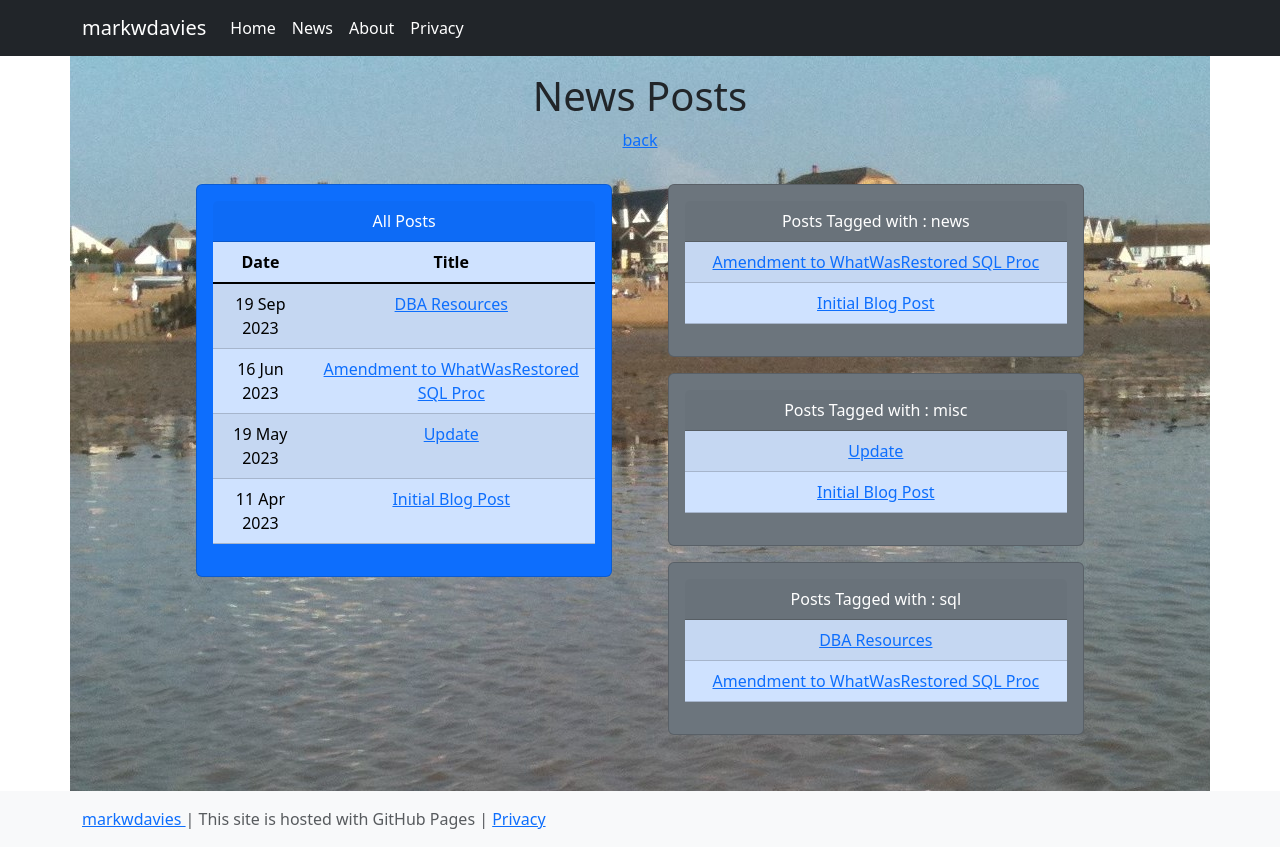
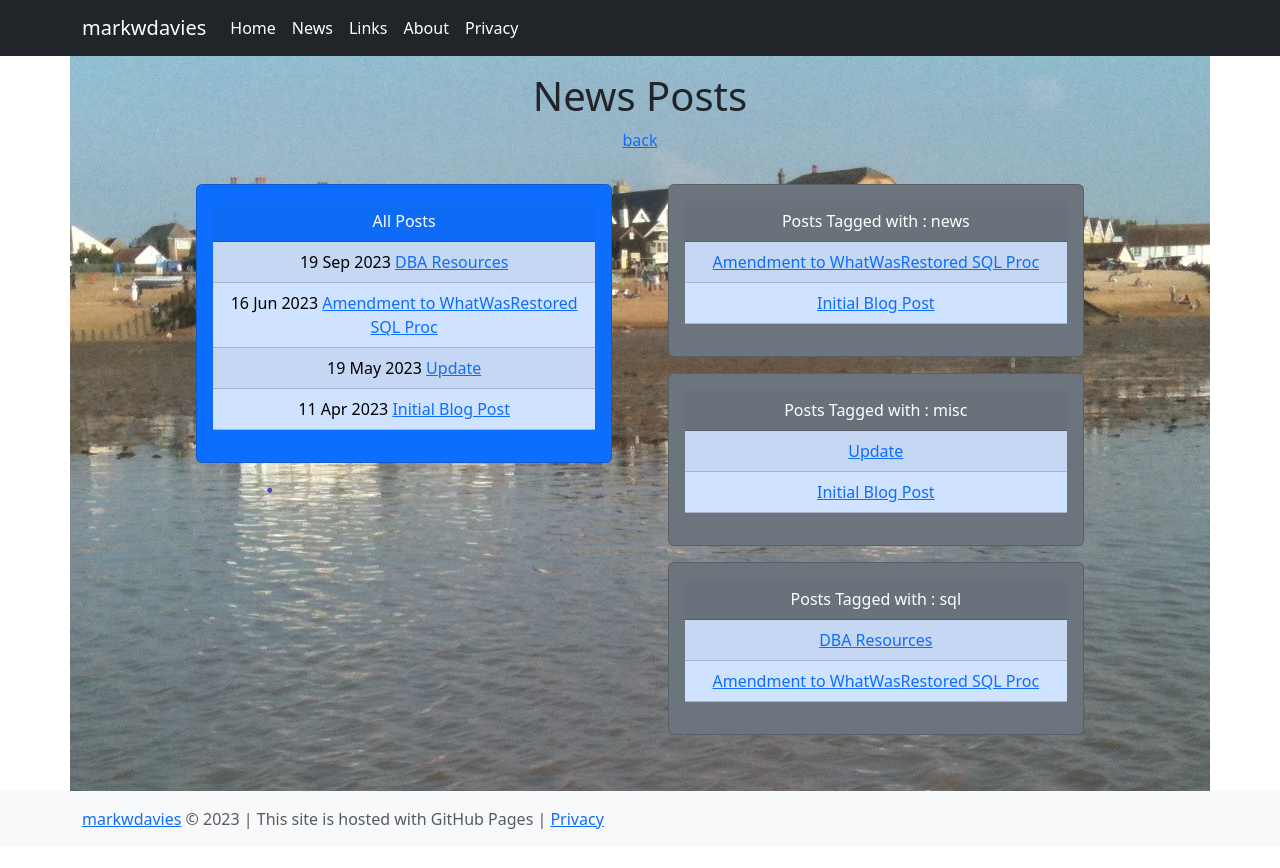
Before and after one commit to markwdavies/markwdavies.github.io, a Jekyll site: the page built from news.md, in a window 1280 px wide. Shown: the top 868 px of the page. Built offline with Jekyll 4.4.1, drawn with Linux system fonts in a browser that asks for light colours.

Commit message:
additional post and some structural changes

```diff
--- a/_includes/footer.html
+++ b/_includes/footer.html
@@ -1,5 +1,5 @@
 <footer class="footer mt-auto py-3 bg-body-tertiary">
     <div class="container-lg">
-      <span class="text-body-secondary"><a href="/"> {{ site.title }} </a> | This site is hosted with GitHub Pages | <a href="{% link privacy.md %}"> Privacy </a></span>
+      <span class="text-body-secondary"><a href="/">{{ site.title }}</a> &copy; {{ site.time | date: "%Y " }} | This site is hosted with GitHub Pages | <a href="{% link privacy.md %}"> Privacy </a></span>
     </div>
 </footer>
--- a/_includes/header.html
+++ b/_includes/header.html
@@ -11,7 +11,10 @@
               <a class="nav-link active" aria-current="page" href="/" >Home</a>
             </li>
             <li class="nav-item">
-              <a class="nav-link active" aria-current="page"  href="{% link blog.md %}">News</a>
+              <a class="nav-link active" aria-current="page"  href="{% link news.md %}">News</a>
+            </li>
+            <li class="nav-item">
+              <a class="nav-link active" aria-current="page"  href="{% post_url 2023-09-19-DBAResources %}">Links</a>
             </li>
             <li class="nav-item">
               <a class="nav-link active" aria-current="page"  href="{% link about.md %}">About</a>
--- a/_layouts/home.html
+++ b/_layouts/news.html
@@ -10,15 +10,10 @@
   <div class="card text-bg-primary m-3 p-3">
     <div class="card-header">All Posts</div>
     <table class="table table-primary table-striped">
-    <thead><th scope="col">Date</th><th scope="col">Title</th></thead>
-    <tbody class="table-group-divider">
-    {% for post in site.posts %}
-    <tr>
-    <td>{{ post.date | date: "%-d %b %Y" }} </td>
-    <td><a href="{{ post.url }}"> {{ post.title }}</td>
-    </tr>
-    {% endfor %}
-  </table>
+    {% tablerow post in site.posts cols:1 %}
+      {{ post.date | date: "%-d %b %Y" }} <a href="{{ post.url }}">{{ post.title }}</a>
+    {% endtablerow %}
+    </table>
   </div>
 </div>
 <div class="col-sm-5">
@@ -26,9 +21,9 @@
     <div class="card text-bg-secondary m-3 p-3">
     <div class="card-header">Posts Tagged with : {{ tag[0] }}</div>
     <table class="table table-primary table-striped">
-        {% for post in tag[1] %}
-          <tr><td><a href="{{ post.url }}">{{ post.title }}</a></td></tr>
-        {% endfor %}
+        {% tablerow post in tag[1] cols:1 %}
+          <a href="{{ post.url }}">{{ post.title }}</a>
+        {% endtablerow %}
       </table>
     </div>
    {% endfor %}
--- a/_layouts/post.html
+++ b/_layouts/post.html
@@ -22,6 +22,6 @@
 </div>
 <div class="text-body-secondary">
   <p>
-    <a href="{% link blog.md %}"> Back to News Index </a>
+    <a href="{% link news.md %}"> Back to News Index </a>
   </p>
 </div>
```
Also changed, not shown: _posts/2023-09-19-DBAResources.md (+9 -2 lines), news.md (renamed from blog.md, +1 -1 lines).
